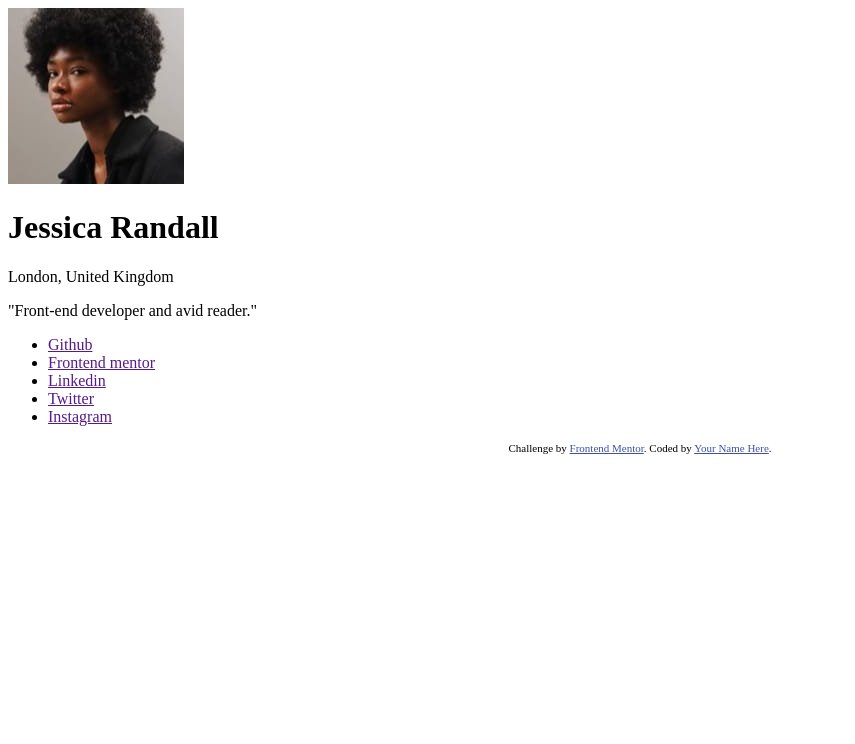
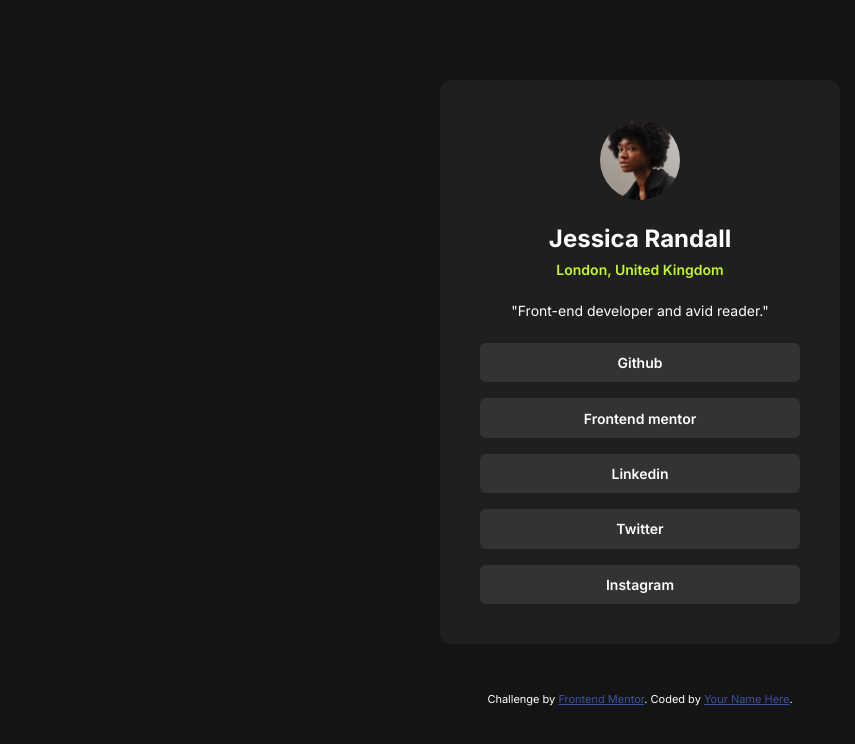
Before and after one commit to Walid-MHC/social-links-profile-main, a plain HTML site: page index.html in a window 1280 px wide. Shown: the whole page, without its empty margins (0-855 px from the left). Drawn offline with Linux system fonts and the light colour scheme.

Commit message:
styling done

```diff
--- a/index.html
+++ b/index.html
@@ -2,14 +2,14 @@
 <html lang="en">
 <head>
   <meta charset="UTF-8">
-  <meta name="viewport" content="width=device-width, initial-scale=1.0"> <!-- displays site properly based on user's device -->
+  <meta name="viewport" content="width=device-width, initial-scale=1.0"> <link rel="preconnect" href="https://fonts.googleapis.com">
+  <link rel="preconnect" href="https://fonts.gstatic.com" crossorigin>
+  <link href="https://fonts.googleapis.com/css2?family=Inter:wght@400;600;700&display=swap" rel="stylesheet">
+  <link rel="icon" type="image/png" sizes="32x32" href="./assets/images/favicon-32x32.png">
+  <title>Frontend Mentor | Social links profile</title>
+  <link rel="stylesheet" href="styles.css">
+  <style>
 
-  <link rel="icon" type="image/png" sizes="32x32" href="./assets/images/favicon-32x32.png">
-
-  <title>Frontend Mentor | Social links profile</title>
-
-  <!-- Feel free to remove these styles or customise in your own stylesheet 👍 -->
-  <style>
     .attribution { font-size: 11px; text-align: center; }
     .attribution a { color: hsl(228, 45%, 44%); }
   </style>
@@ -23,11 +23,11 @@
     <p class="profile-bio">"Front-end developer and avid reader."</p>
   </div>
   <ul class="social-links">
-    <li><a href="">Github</a></li>
-    <li><a href="">Frontend mentor</a></li>
-    <li><a href="">Linkedin</a></li>
-    <li><a href="">Twitter</a></li>
-    <li><a href="">Instagram</a></li>
+    <li><a href="#">Github</a></li>
+    <li><a href="#">Frontend mentor</a></li>
+    <li><a href="#">Linkedin</a></li>
+    <li><a href="#">Twitter</a></li>
+    <li><a href="#">Instagram</a></li>
   </ul>
 </main>
 
--- /dev/null
+++ b/styles.css
@@ -0,0 +1,74 @@
+*{
+    margin: 0;
+    padding: 0;
+    font-family: inter;
+    color: hsl(0, 0%, 100%);
+}
+
+body{
+    min-height: 100vh;
+    background-color: hsl(0, 0%, 8%);
+}
+
+.container{
+    background: hsl(0, 0%, 12%);
+    width: 20rem;
+    padding:2.5rem;
+    margin-top: 10vh;
+    margin-bottom: 3rem;
+    margin-inline: auto;
+    border-radius: 10px;
+}
+
+.profile{
+    display: flex;
+    flex-direction: column;
+    align-items: center;
+}
+
+.profile-name{
+    font-size: 1.5rem;
+    font-weight: 700;
+    margin-bottom: .5rem;
+}
+
+.profile-location{
+    font-size: 0.875rem;
+    font-weight: 600;
+    color: hsl(75, 94%, 57%);
+    margin-bottom: 1.5rem;
+}
+
+.profile-bio{
+    font-size: 0.875rem;
+    margin-bottom: 1.5rem;
+}
+
+.profile img{
+    height: 5rem;
+    border-radius: 2.5rem;
+    margin-bottom: 1.5rem;
+}
+
+.social-links{
+    list-style: none;
+    display: flex;
+    flex-direction: column;
+    gap: 1rem;
+}
+
+.social-links a{
+    display: block;
+    text-align: center;
+    font-size: 0.875rem;
+    font-weight: 600;
+    text-decoration: none;
+    padding: 0.7rem;
+    background-color: hsl(0, 0%, 20%);
+    border-radius: .4rem;
+}
+
+.social-links a:hover {
+    background-color: hsl(75, 94%, 57%);
+    color: hsl(0, 0%, 8%);
+}
```
Also changed, not shown: 2 other files.
